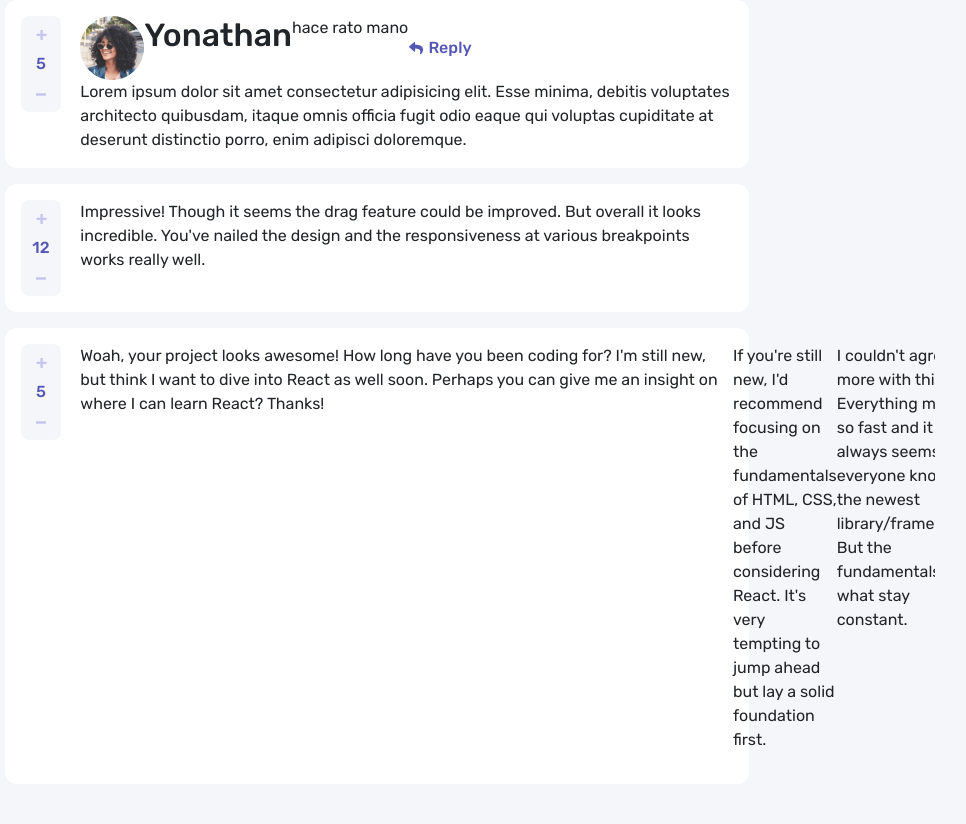
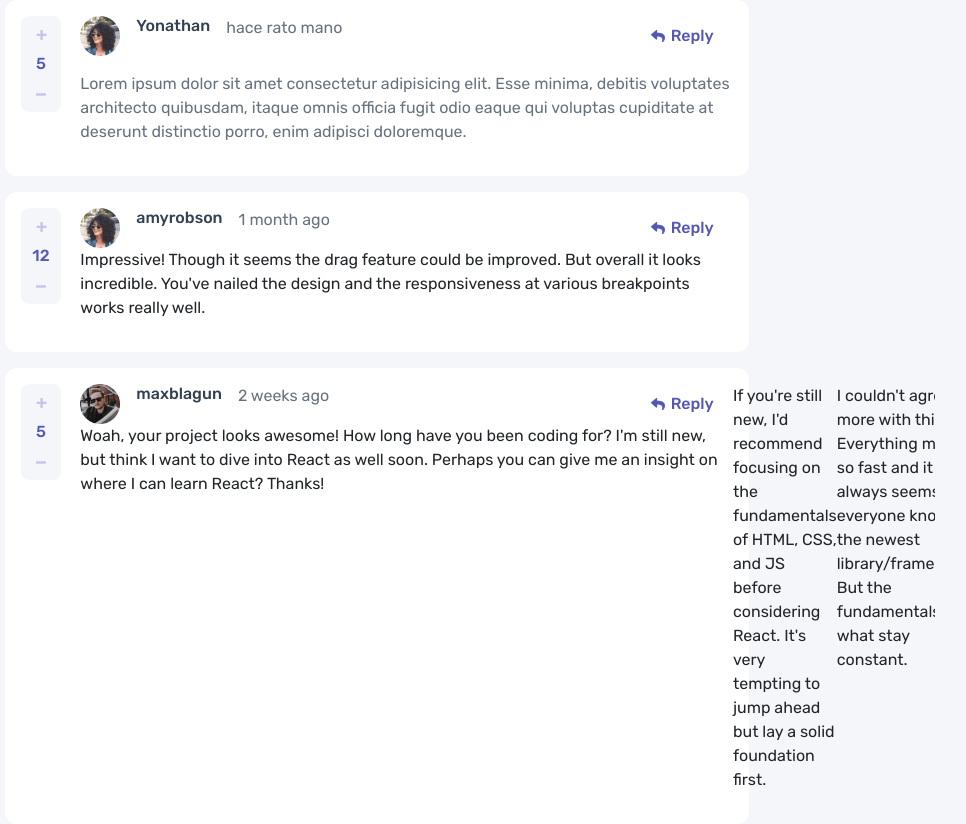
Before and after one commit to yonathan-palma/interactive-comments-section-main, a website with bundled scripts: page index.html in a window 1280 px wide. Shown: the whole page, without its empty margins (263-1229 px from the left). Before the commit the page ends 800 px from the top, so only its background shows below. Built offline with nearby package versions, Linux system fonts and the light colour scheme.

Commit message:
23 de agosto

```diff
--- a/css/style.css
+++ b/css/style.css
@@ -17,6 +17,14 @@ body{
     font-family: 'Rubik', sans-serif;
     background-color: var(--Verylightgray);
     margin: auto;
+}
+h2{
+    font-size: 1rem;
+    color: var(--Darkblue);
+    margin: 0;
+}
+.text{
+    color: var(--GrayishBlue);
 }
 .comments_container{
     /* height: 100vh; */
@@ -45,6 +53,10 @@ body{
 .score .btnScore:hover{
     filter: brightness(0) saturate(100%) invert(35%) sepia(20%) saturate(1878%) hue-rotate(200deg) brightness(95%) contrast(92%);
 }
+
+.img_user{
+    width: 40px;
+}
 .btnReply{
     background-image: url(../images/icon-reply.svg);
     background-repeat: no-repeat;
@@ -52,4 +64,10 @@ body{
     color: var(--Moderateblue);
     font-weight: 500;
     padding: 0 1.2rem;
+    margin-left: auto;
+    border: none;
+    background-color: transparent;
 }
+.btnReply:hover{
+    opacity: .5;
+}
--- a/index.html
+++ b/index.html
@@ -25,13 +25,15 @@
                     </div>
                 </div>
                 <div class="col-11">
-                    <header class="d-flex">
-                        <img src="images/avatars/image-amyrobson.png" alt="User">
+                    <header class="d-flex gap-3">
+                        <img src="images/avatars/image-amyrobson.png" class="img_user" alt="User">
                         <h2>Yonathan</h2>
-                        <time>hace rato mano</time>
-                        <button class="btn btnReply">Reply</button>
+                        <time class="text">hace rato mano</time>
+                        <button class="btnReply">Reply</button>
                     </header>
-                    Lorem ipsum dolor sit amet consectetur adipisicing elit. Esse minima, debitis voluptates architecto quibusdam, itaque omnis officia fugit odio eaque qui voluptas cupiditate at deserunt distinctio porro, enim adipisci doloremque.
+                    <p class="text mt-3">
+                        Lorem ipsum dolor sit amet consectetur adipisicing elit. Esse minima, debitis voluptates architecto quibusdam, itaque omnis officia fugit odio eaque qui voluptas cupiditate at deserunt distinctio porro, enim adipisci doloremque.
+                    </p>
                 </div>
             </div>
 
--- a/js/index.js
+++ b/js/index.js
@@ -22,7 +22,12 @@ const mostarData = async (data)=>{
                 </div>
             </div>
             <div class="col-11">
-                <header></header>
+                <header class="d-flex gap-3">
+                    <img src="${comentarios.comments[key].user.image.png}" class="img_user" alt="User">
+                    <h2>${comentarios.comments[key].user.username}</h2>
+                    <time class="text">${comentarios.comments[key].createdAt}</time>
+                    <button class="btnReply">Reply</button>
+                </header>
                 <p>${comentarios.comments[key].content}</p>
             </div>
         `;
```
